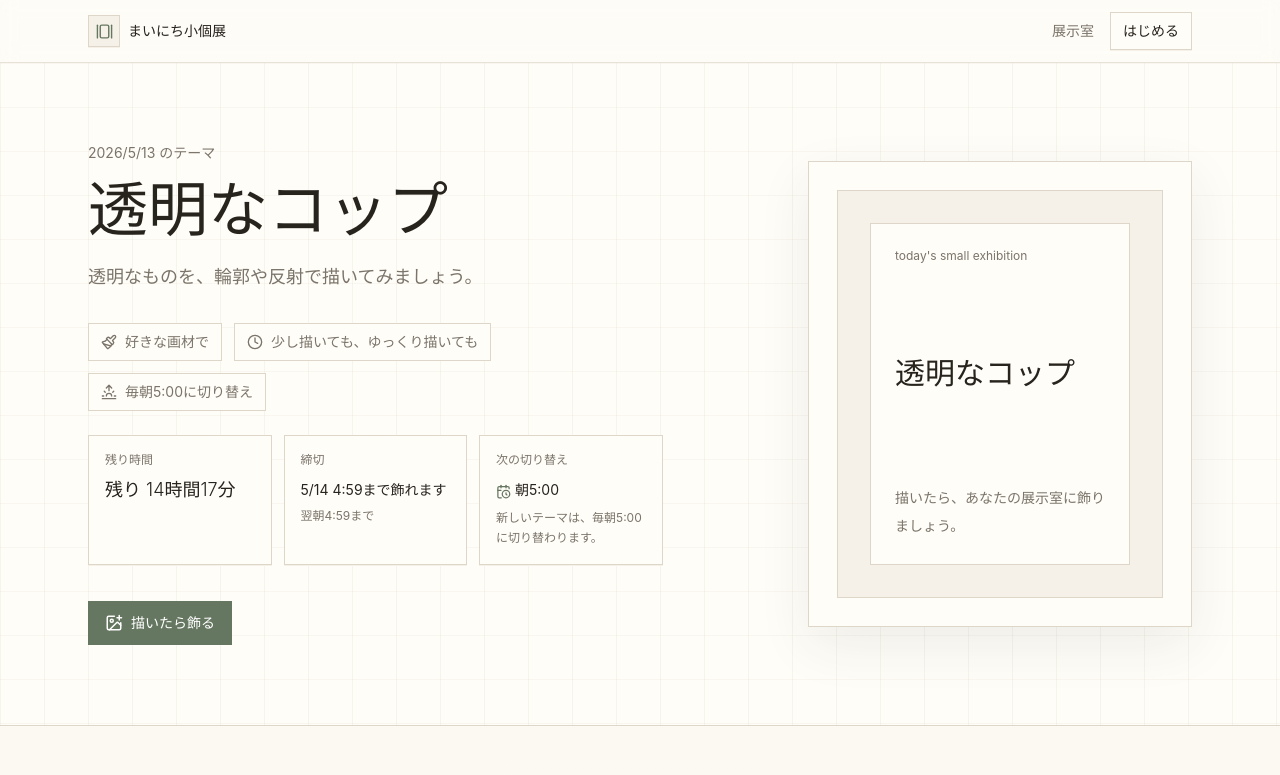
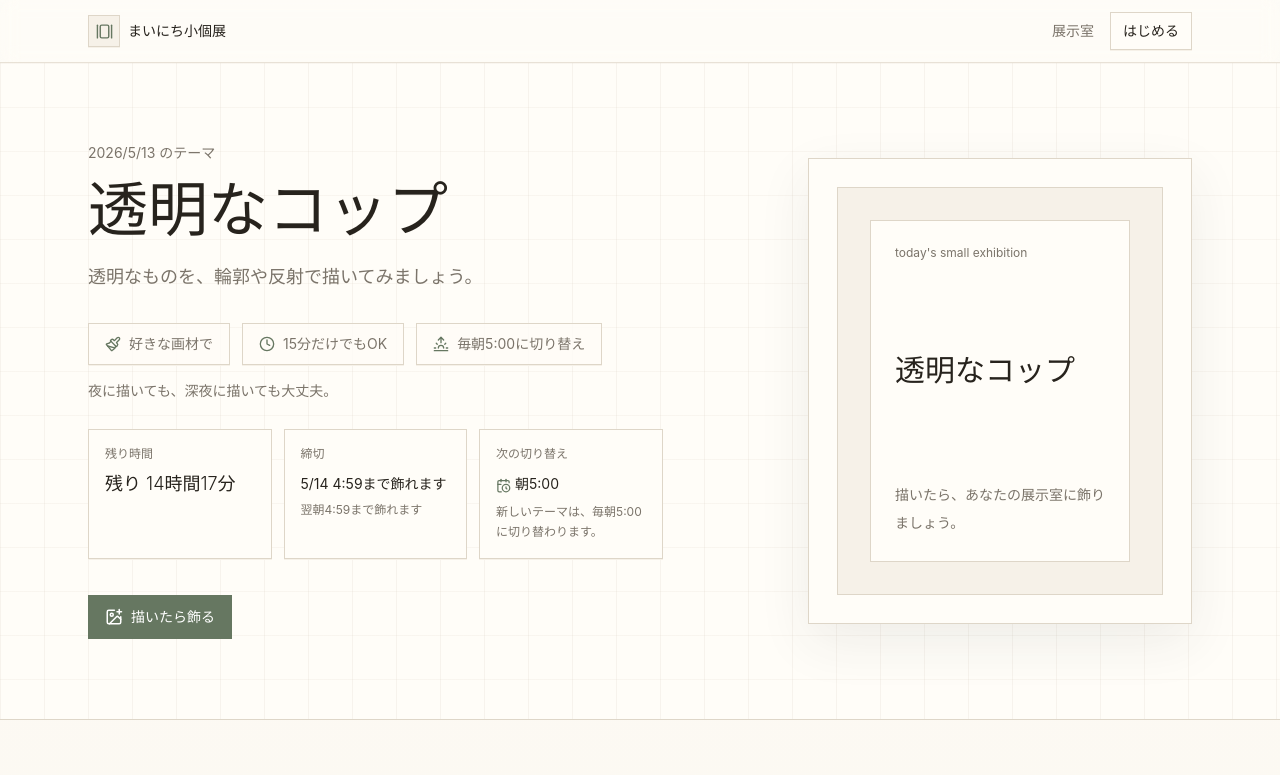
Before and after one commit to WeatherScape/mainichi-shokoten, a Next.js app: page / in a window 1280 px wide. Shown: the top 775 px of the page. Built offline with nearby package versions, Linux system fonts and the light colour scheme; no server answers; the database is empty.

Commit message:
Refine today theme labels

```diff
--- a/components/theme/ThemeHero.tsx
+++ b/components/theme/ThemeHero.tsx
@@ -22,6 +22,11 @@ export function ThemeHero({
   const deadlineText = getThemeDeadlineDisplayText();
   const nextThemeText = getNextThemeOpenText();
   const themeDate = getThemeDateJST();
+  const themeLabels = [
+    { icon: Paintbrush, text: "好きな画材で" },
+    { icon: Clock, text: "15分だけでもOK" },
+    { icon: Sunrise, text: "毎朝5:00に切り替え" }
+  ];
 
   return (
     <section className="wall-band border-b border-line">
@@ -34,20 +39,24 @@ export function ThemeHero({
           <p className="mt-6 max-w-2xl text-base leading-8 text-muted sm:text-lg">
             {theme.description}
           </p>
-          <div className="mt-8 flex flex-wrap gap-3 text-sm text-muted">
-            <span className="inline-flex items-center gap-2 border border-line bg-wall px-3 py-2">
-              <Paintbrush size={16} aria-hidden="true" />
-              好きな画材で
-            </span>
-            <span className="inline-flex items-center gap-2 border border-line bg-wall px-3 py-2">
-              <Clock size={16} aria-hidden="true" />
-              少し描いても、ゆっくり描いても
-            </span>
-            <span className="inline-flex items-center gap-2 border border-line bg-wall px-3 py-2">
-              <Sunrise size={16} aria-hidden="true" />
-              毎朝5:00に切り替え
-            </span>
+
+          <div className="mt-8">
+            <div className="flex flex-wrap gap-3">
+              {themeLabels.map(({ icon: Icon, text }) => (
+                <span
+                  key={text}
+                  className="inline-flex items-center gap-2 border border-line bg-wall/80 px-4 py-2.5 text-sm text-muted shadow-paper"
+                >
+                  <Icon size={16} className="text-sage" aria-hidden="true" />
+                  {text}
+                </span>
+              ))}
+            </div>
+            <p className="mt-3 text-sm leading-7 text-muted">
+              夜に描いても、深夜に描いても大丈夫。
+            </p>
           </div>
+
           <div className="mt-6 grid gap-3 sm:grid-cols-3">
             <div
               className={
@@ -62,7 +71,7 @@ export function ThemeHero({
             <div className="border border-line bg-wall p-4 shadow-paper">
               <p className="text-xs text-muted">締切</p>
               <p className="mt-2 text-sm leading-7 text-ink">{deadlineText}</p>
-              <p className="mt-1 text-xs text-muted">翌朝4:59まで</p>
+              <p className="mt-1 text-xs text-muted">翌朝4:59まで飾れます</p>
             </div>
             <div className="border border-line bg-wall p-4 shadow-paper">
               <p className="text-xs text-muted">次の切り替え</p>
```
